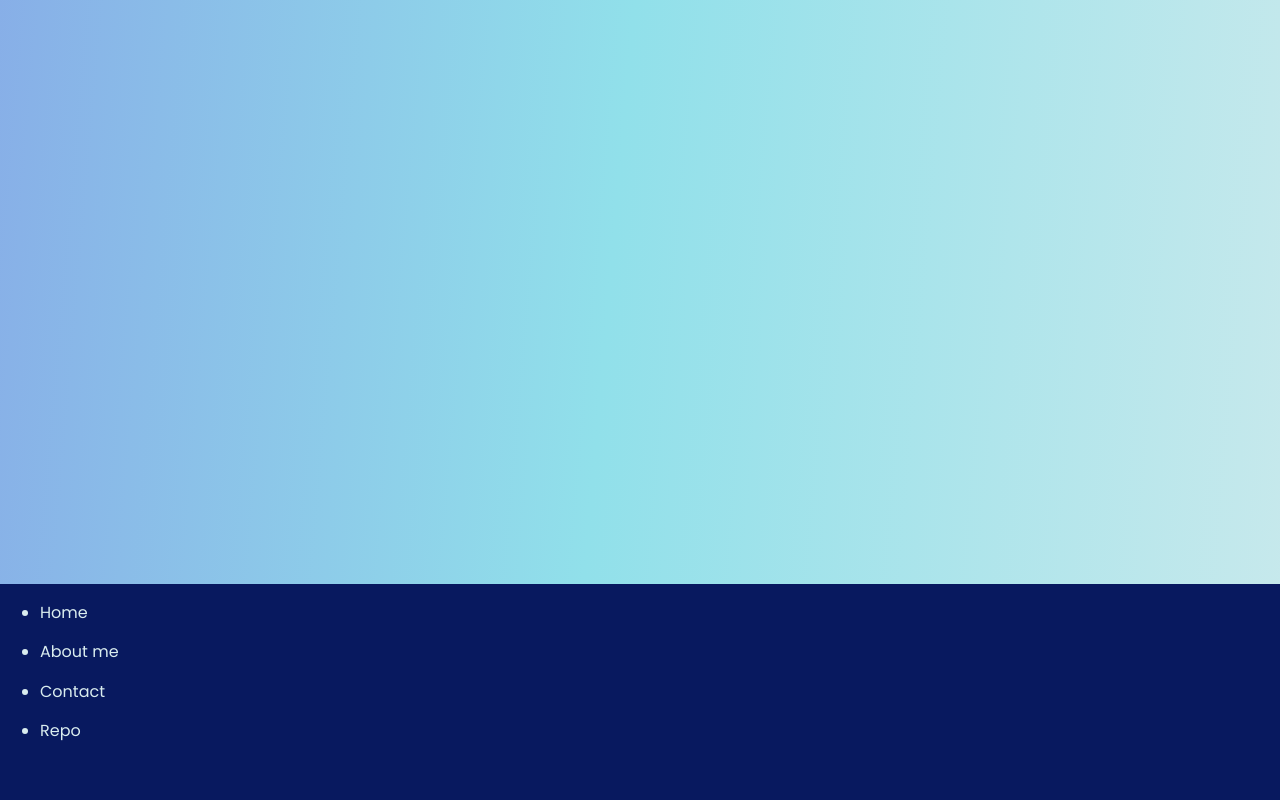
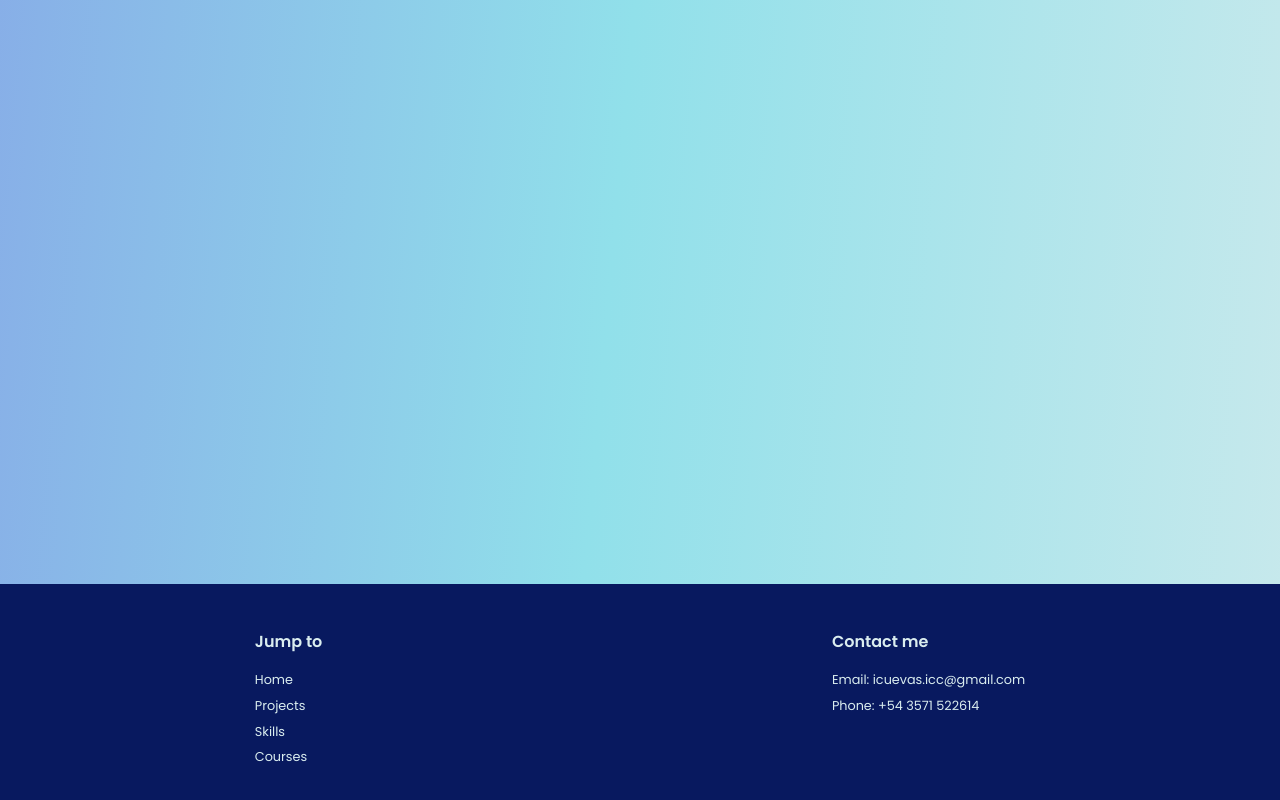
Before and after one commit to cuevasnacho/portfolio, a React (Vite) app: page / in a window 1280 px wide. Shown: the part 1016-1816 px from the top of the page. Built offline with nearby package versions, Linux system fonts and the light colour scheme; no server answers.

Commit message:
Footer half done
Should improve design and add links

```diff
--- a/src/components/Footer.jsx
+++ b/src/components/Footer.jsx
@@ -2,14 +2,20 @@ import styles from './Footer.module.css';
 
 function Footer() {
   return (
-    <div className={styles.footer}>
-      <ul className={styles.footer__links}>
-        <li>Home</li>
-        <li>About me</li>
-        <li>Contact</li>
-        <li>Repo</li>
-      </ul>
-    </div>
+    <footer className={styles.footer}>
+      <div className={styles.footer__column}>
+        <h2>Jump to</h2>
+        <a>Home</a>
+        <a>Projects</a>
+        <a>Skills</a>
+        <a>Courses</a>
+      </div>
+      <div className={styles.footer__column}>
+        <h2>Contact me</h2>
+        <a>Email: icuevas.icc@gmail.com</a>
+        <a>Phone: +54 3571 522614</a>
+      </div>
+    </footer>
   );
 }
 
--- a/src/components/Footer.module.css
+++ b/src/components/Footer.module.css
@@ -1,15 +1,28 @@
 .footer {
+  display: flex;
+  justify-content: space-around;
+  flex-wrap: wrap;
   width: 100vw;
   height: 40vh;
   background-color: #08195f;
   margin: 0;
 }
 
-.footer__links {
+.footer__column {
+  display: flex;
+  flex-direction: column;
   color: #daedef;
   text-align: left;
+  margin-top: 2em;
 }
 
-.footer__links > li {
-  margin: 0.9em 0;
+.footer__column > h2 {
+  font-size: 1em;
+  font-weight: 600;
 }
+
+.footer__column > a {
+  font-size: 0.8em;
+  font-weight: 400;
+  margin: 0.3em 0;
+}
```
